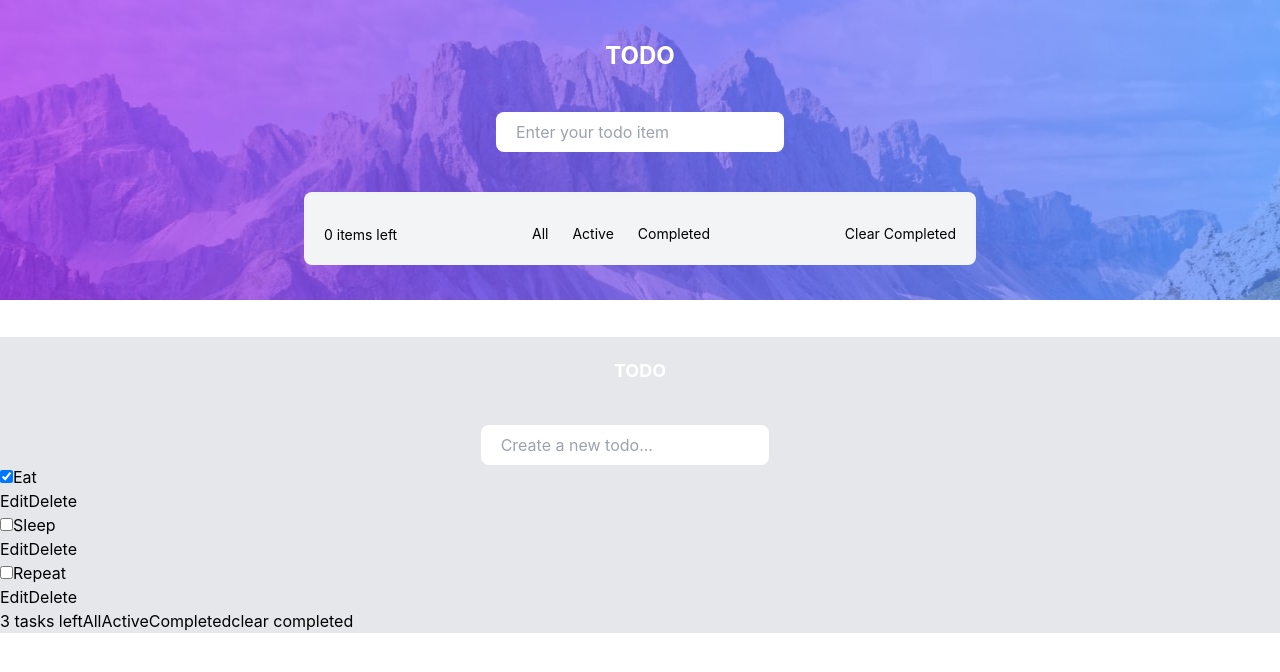
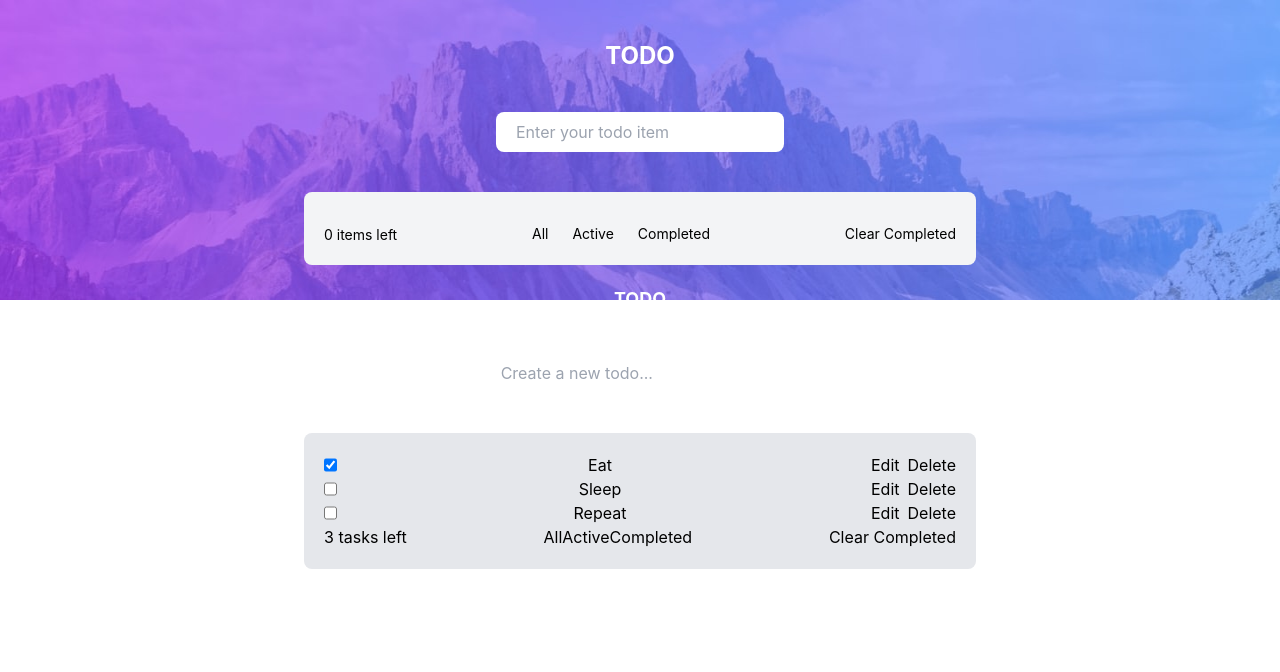
Before and after one commit to balderb/todo-app-reactjs, a React (Create React App) app: page / in a window 1280 px wide. Shown: the top 672 px of the page. Built offline with nearby package versions, Linux system fonts and the light colour scheme.

Commit message:
tweaking css

```diff
--- a/src/App.js
+++ b/src/App.js
@@ -131,19 +131,17 @@ const App = (props) => {
 
         { /* mdn docs */ }
 
-        <Logo/>
-        <Hero/>
-        <div className="bg-gray-200">
         <div className="text-lg font-bold pt-5 text-center text-white">TODO</div>
           <Form addTask={addTask} />
 
+        <div className="bg-gray-200 mx-10 p-5 rounded-lg mt-8 mt-10 max-w-md mx-auto sm:max-w-2xl">
           <ul>
             { taskList }
           </ul>
-        <div className="flex">
+          <div className="flex justify-between border-top-width: 2px;">
             <h2 id="list-heading">{headingText}</h2>
             <div>{filterList}</div>
-          <h2>clear completed</h2>
+            <h2 className="">Clear Completed</h2>
           </div>
         </div>
       </main>
--- a/src/components/FilterButton.jsx
+++ b/src/components/FilterButton.jsx
@@ -4,7 +4,6 @@ function FilterButton(props) {
   return (
     <button
       type="button"
-      className="btn toggle-btn"
       aria-pressed={props.isPressed}
       onClick={() => props.setFilter(props.name)}
     >
--- a/src/components/Form.jsx
+++ b/src/components/Form.jsx
@@ -25,7 +25,6 @@ function Form(props) {
             placeholder="Create a new todo..." className="py-2 px-5 rounded-lg text-gray-400"
             value={name}
             onChange={handleChange}
-            onSubmit={handleSubmit}
         />
         <button type="submit" className="invisible" onClick={handleSubmit}>
         Add
--- a/src/components/Todo.jsx
+++ b/src/components/Todo.jsx
@@ -17,19 +17,19 @@ function Todo(props) {
       }
 
     const editingTemplate = (
-        <form className="stack-small" onSubmit={handleSubmit}>
-          <div className="form-group">
-            <label className="todo-label" htmlFor={props.id}>
+        <form onSubmit={handleSubmit}>
+          <div>
+            <label htmlFor={props.id}>
               New name for {props.name}
             </label>
-            <input id={props.id} className="todo-text" type="text" value={newName}
+            <input id={props.id} type="text" value={newName}
             onChange={handleChange} />
           </div>
-          <div className="btn-group">
-            <button type="button" className="btn todo-cancel">
+          <div>
+            <button type="button">
               Cancel
             </button>
-            <button type="submit" className="btn btn__primary todo-edit">
+            <button type="submit">
               Save
             </button>
           </div>
@@ -37,34 +37,34 @@ function Todo(props) {
       );
 
       const viewTemplate = (
-        <div className="stack-small">
-          <div className="c-cb">
+        <div>
+          <div className="flex justify-between">
               <input
                 id={props.id}
                 type="checkbox"
                 defaultChecked={props.completed}
                 onChange={() => props.toggleTaskCompleted(props.id)}
               />
-              <label className="todo-label" htmlFor={props.id}>
+              <label htmlFor={props.id}>
                 {props.name}
               </label>
-            </div>
-            <div className="btn-group">
-              <button type="button" className="btn">
+
+            <div>
+              <button type="button" className="px-2">
                 Edit
               </button>
               <button
                 type="button"
-                className="btn btn__danger"
                 onClick={() => props.deleteTask(props.id)}
               >
                 Delete
               </button>
             </div>
+            </div>
         </div>
       );
 
-    return <li className="todo">{isEditing ? editingTemplate : viewTemplate}</li>;
+    return <li>{isEditing ? editingTemplate : viewTemplate}</li>;
 }
 
 export default Todo
```
Lines whose indentation alone changed are shown as unchanged.
